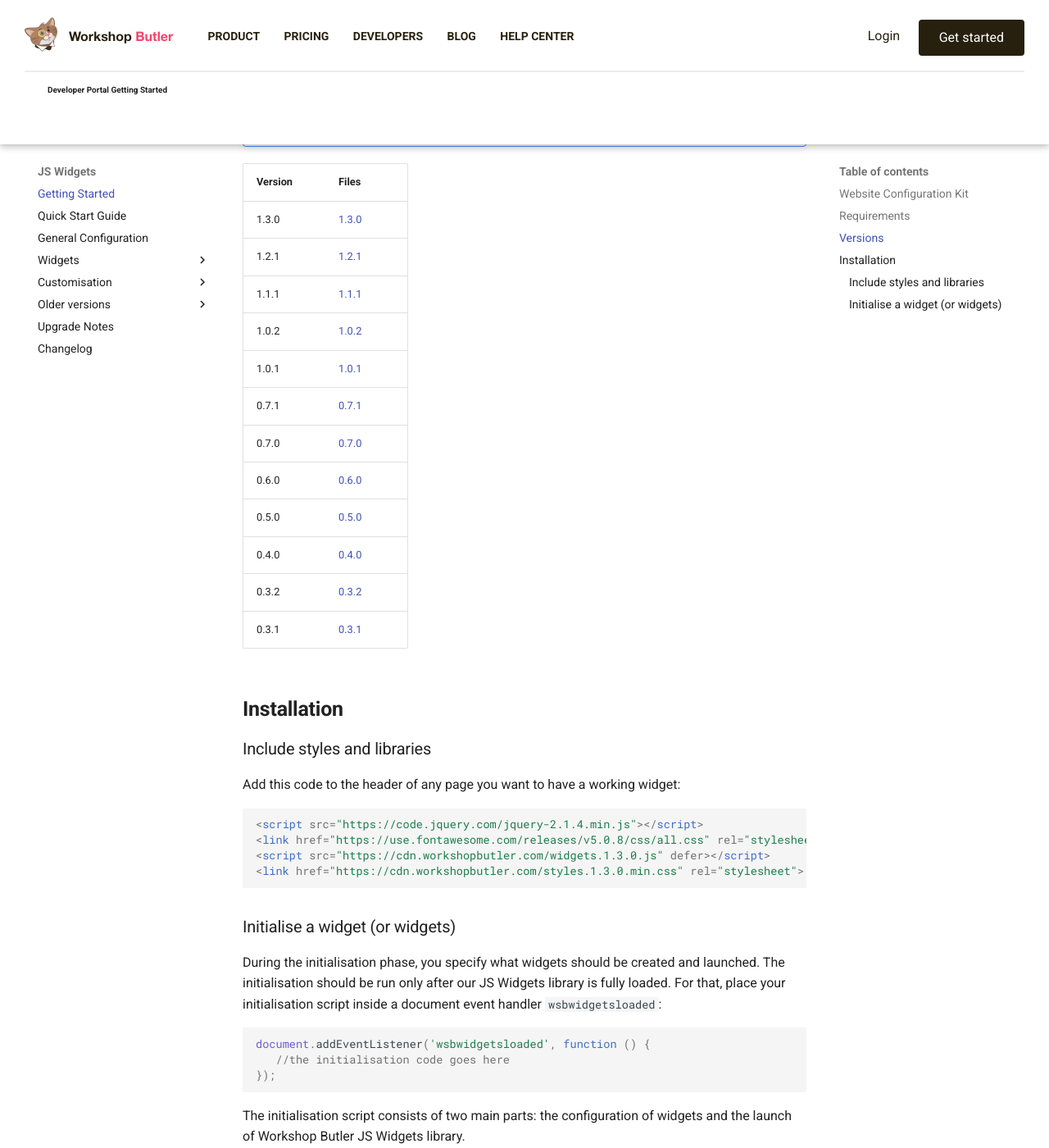
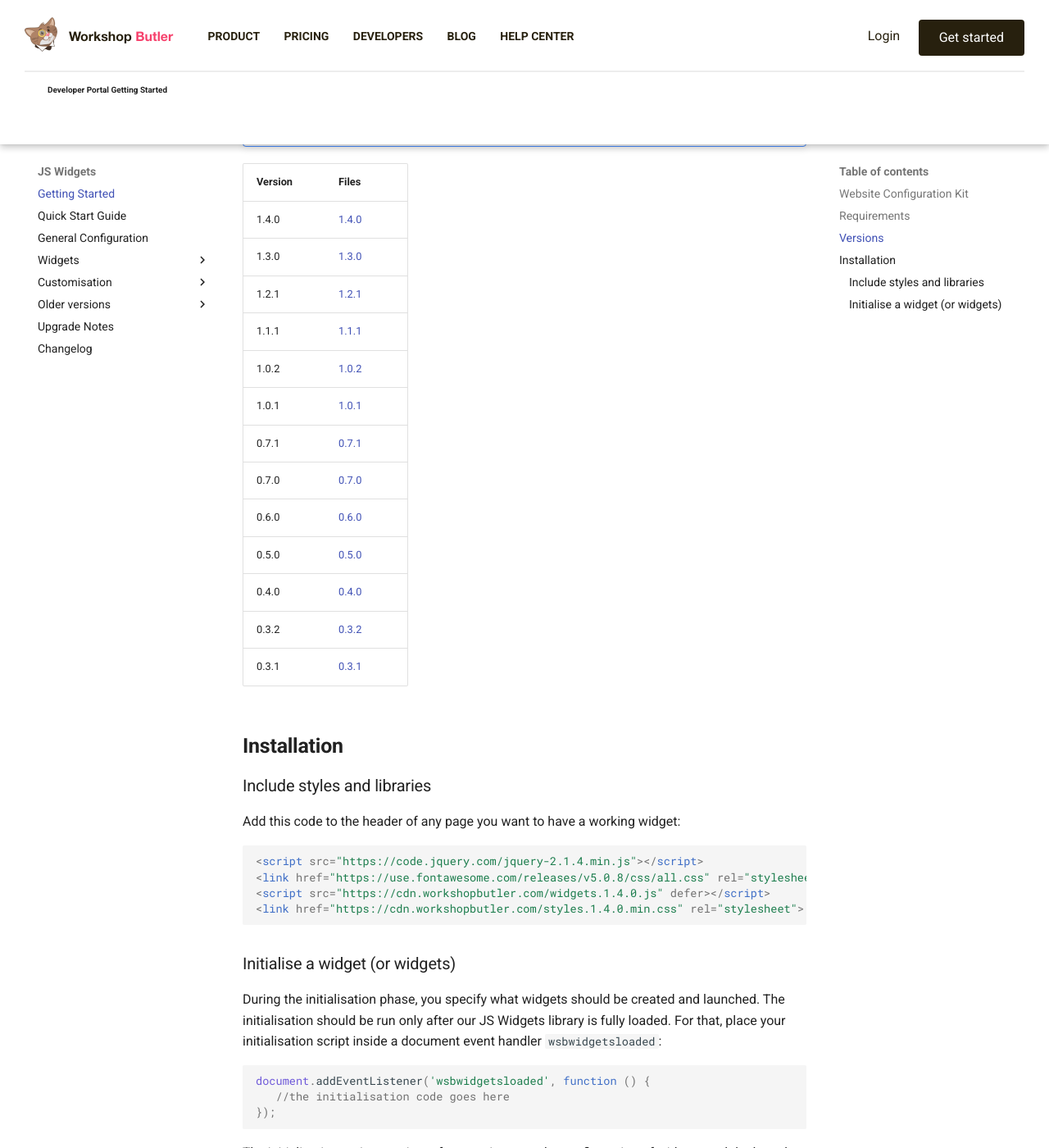
Before and after one commit to workshopbutler/developer-portal, an MkDocs documentation site: the page built from docs/widgets/index.md, in a window 1280 px wide and 1400 px high, scrolled down 1331 px. Shown: the whole window at 82% size. Built offline with MkDocs 1.6.1 and Material for MkDocs 9.7.7, drawn with Linux system fonts in a browser that asks for light colours; old or Windows-style settings are respelled for this version of MkDocs; some of the changed text lies outside the part shown.

Commit message:
Updates the documentation for v.1.4.0

````diff
--- a/docs/widgets/index.md
+++ b/docs/widgets/index.md
@@ -1,7 +1,7 @@
 # JS Widgets
 
 !!!info
-    Current version: 1.3.0
+    Current version: 1.4.0
 
     Repository: https://github.com/workshopbutler/js-widgets
 
@@ -35,6 +35,7 @@ We highly recommend you to use our configuration kit. With it, you can easily co
 
 | Version | Files |
 | ------- | ----- |
+| 1.4.0   | [1.4.0](https://cdn.workshopbutler.com/widgets.1.4.0.js) |
 | 1.3.0   | [1.3.0](https://cdn.workshopbutler.com/widgets.1.3.0.js) |
 | 1.2.1   | [1.2.1](https://cdn.workshopbutler.com/widgets.1.2.1.js) |
 | 1.1.1   | [1.1.1](https://cdn.workshopbutler.com/widgets.1.1.1.js) |
@@ -57,8 +58,8 @@ Add this code to the header of any page you want to have a working widget:
 ```html
 <script src="https://code.jquery.com/jquery-2.1.4.min.js"></script>
 <link href="https://use.fontawesome.com/releases/v5.0.8/css/all.css" rel="stylesheet">
-<script src="https://cdn.workshopbutler.com/widgets.1.3.0.js" defer></script>
-<link href="https://cdn.workshopbutler.com/styles.1.3.0.min.css" rel="stylesheet">
+<script src="https://cdn.workshopbutler.com/widgets.1.4.0.js" defer></script>
+<link href="https://cdn.workshopbutler.com/styles.1.4.0.min.css" rel="stylesheet">
 ```
 
 ### Initialise a widget (or widgets)
````
Also changed, not shown: docs/widgets/changelog.md (+6 -0 lines), docs/widgets/quick-start.md (+2 -2 lines), docs/widgets/update-notes.md (+5 -2 lines).
